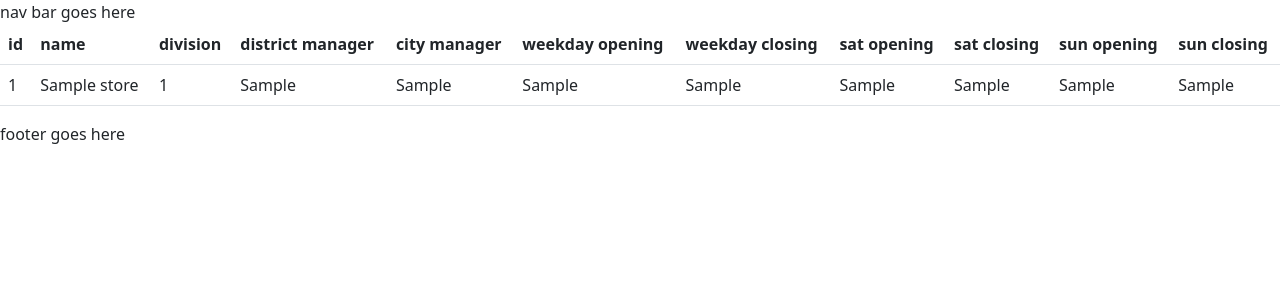
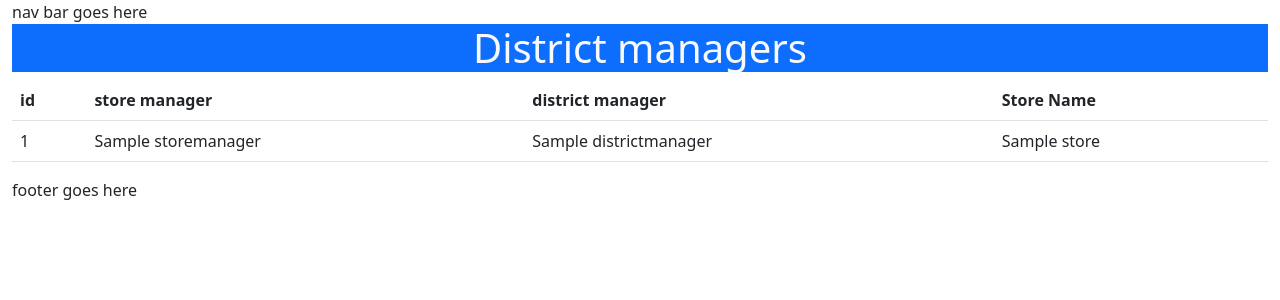
Before and after one commit to Zfrano/InspirationCo, a Django app: page /stores/ in a window 1280 px wide. Shown: the top 300 px of the page. Run offline with Django 4.2, Linux system fonts and the light colour scheme; tables that the repository leaves empty hold one stand-in row (values such as "Sample post").

Commit message:
New database layout

```diff
--- a/main/admin.py
+++ b/main/admin.py
@@ -3,3 +3,5 @@ from django.contrib import admin
 
 
 admin.site.register(Store)
+admin.site.register(StoreManager)
+admin.site.register(DistrictManager)
--- a/main/models.py
+++ b/main/models.py
@@ -1,15 +1,26 @@
 from django.db import models
+
 
 class Store(models.Model):
     name = models.CharField(max_length=40)
     division = models.IntegerField()
-    district_manager = models.CharField(max_length=50)
-    city_manager = models.CharField(max_length=50)
-    weekday_opening = models.CharField(max_length=10)
-    weekday_closing = models.CharField(max_length=10)
-    sat_opening = models.CharField(max_length=10)
-    sat_closing = models.CharField(max_length=10)
-    sun_opening = models.CharField(max_length=10)
-    sun_closing = models.CharField(max_length=10)
-    def __str__(self) -> str:
+
+    def __str__(self):
         return self.name
+
+
+class DistrictManager(models.Model):
+    store = models.ForeignKey(Store, on_delete=models.CASCADE)
+    district_manager_name = models.CharField(max_length=50)
+
+    def __str__(self):
+        return self.district_manager_name
+
+
+class StoreManager(models.Model):
+    store_manager_name = models.CharField(max_length=50)
+    store = models.ForeignKey(Store, max_length=50, on_delete=models.CASCADE)
+    district_manager = models.ForeignKey(DistrictManager, on_delete=models.CASCADE)
+
+    def __str__(self):
+        return self.store_manager_name
--- a/main/views.py
+++ b/main/views.py
@@ -1,3 +1,5 @@
+from django.db import connection
+
 from django.shortcuts import render
 from .models import *
 
@@ -7,5 +9,7 @@ def index(request):
 
 
 def stores(request):
-    all_stores = Store.objects.all()
-    return render(request, 'main/stores.html', {'all_stores': all_stores})
+    # store_info = DistrictManager.objects.select_related('store_manager').all().select_related(
+    #     'store_manager__store').all()
+    store_info = StoreManager.objects.select_related('district_manager').all().select_related('store')
+    return render(request, 'main/stores.html', {'store_info': store_info})
--- a/templates/base.html
+++ b/templates/base.html
@@ -8,10 +8,12 @@
     <link href="https://cdn.jsdelivr.net/npm/bootstrap@5.2.2/dist/css/bootstrap.min.css" rel="stylesheet" integrity="sha384-Zenh87qX5JnK2Jl0vWa8Ck2rdkQ2Bzep5IDxbcnCeuOxjzrPF/et3URy9Bv1WTRi" crossorigin="anonymous">
   </head>
   <body>
+  <div class="container-fluid">
     nav bar goes here
     {% block content %}
     {% endblock %}
     footer goes here
+  </div>
     <script src="https://cdn.jsdelivr.net/npm/bootstrap@5.2.2/dist/js/bootstrap.bundle.min.js" integrity="sha384-OERcA2EqjJCMA+/3y+gxIOqMEjwtxJY7qPCqsdltbNJuaOe923+mo//f6V8Qbsw3" crossorigin="anonymous"></script>
   </body>
 </html>
--- a/templates/main/stores.html
+++ b/templates/main/stores.html
@@ -1,38 +1,27 @@
 {% extends 'base.html' %}
 
 {% block content %}
+    <div class="district_manager_area">
+        <h1 class="bg-primary text-center text-light">District managers</h1>
         <table class="table">
             <thead>
             <tr>
                 <th scope="col">id</th>
-        <th scope="col">name</th>
-        <th scope="col">division</th>
+                <th scope="col">store manager</th>
                 <th scope="col">district manager</th>
-        <th scope="col">city manager</th>
-        <th scope="col">weekday opening</th>
-        <th scope="col">weekday closing</th>
-        <th scope="col">sat opening</th>
-        <th scope="col">sat closing</th>
-        <th scope="col">sun opening</th>
-        <th scope="col">sun closing</th>
+                <th scope="col">Store Name</th>
             </tr>
             </thead>
             <tbody>
-        {% for store in all_stores %}
+            {% for store in store_info %}
                 <tr>
-       <td>{{ store.id }}</td>
-       <td>{{ store.name }}</td>
-       <td>{{ store.division }}</td>
-       <td>{{ store.district_manager }}</td>
-       <td>{{ store.city_manager }}</td>
-       <td>{{ store.weekday_opening }}</td>
-       <td>{{ store.weekday_closing }}</td>
-       <td>{{ store.sat_opening }}</td>
-       <td>{{ store.sat_closing }}</td>
-       <td>{{ store.sun_opening }}</td>
-       <td>{{ store.sun_closing }}</td>
+                    <td scope="col">{{ store.id }}</td>
+                    <td scope="col">{{ store.store_manager_name }}</td>
+                    <td scope="col">{{ store.district_manager.district_manager_name }}</td>
+                    <td scope="col">{{ store.store.name }}</td>
                 </tr>
             {% endfor %}
             </tbody>
         </table>
+    </div>
 {% endblock %}
```
Also changed, not shown: main/migrations/0001_initial.py. Lines whose indentation alone changed are shown as unchanged.
